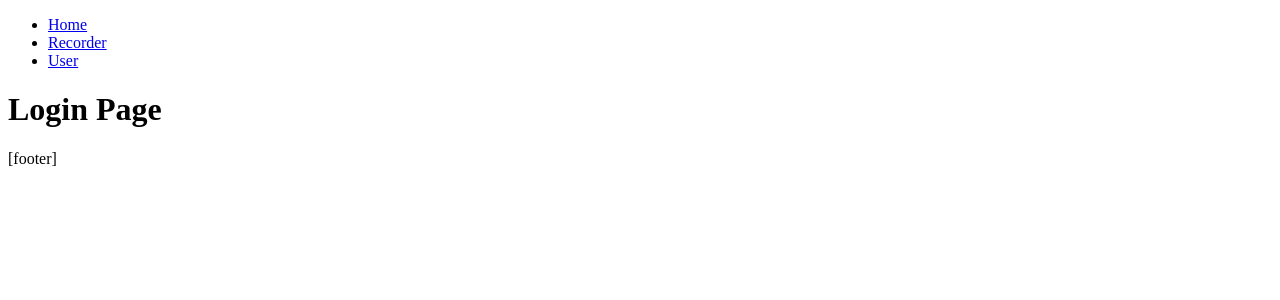
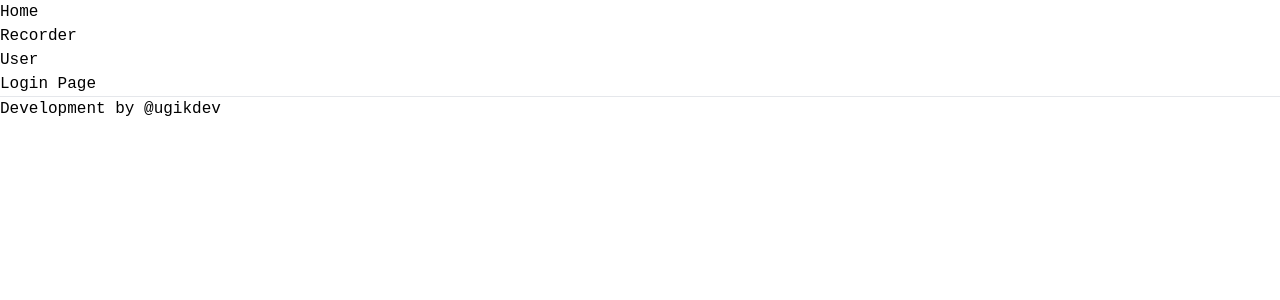
Before and after one commit to ugik-dev/pertamina-screening, a Next.js app: page / in a window 1280 px wide. Shown: the top 300 px of the page. Built offline with nearby package versions, Linux system fonts and the light colour scheme.

Commit message:
init styling with tailwindcss

```diff
--- /dev/null
+++ b/app/global.css
@@ -0,0 +1,7 @@
+@tailwind base;
+@tailwind components;
+@tailwind utilities;
+
+body {
+  font-family: "Courier New", Courier, monospace;
+}
--- a/app/layout.jsx
+++ b/app/layout.jsx
@@ -1,4 +1,5 @@
 import Link from "next/link";
+import "./global.css";
 
 export default function LayoutRoot({ children }) {
   return (
@@ -25,7 +26,10 @@ export default function LayoutRoot({ children }) {
           </nav>
         </header>
         <main>{children}</main>
-        <footer>[footer]</footer>
+        <footer>
+          <hr />
+          Development by <a href="https://ugikdev.site">@ugikdev</a>
+        </footer>
       </body>
     </html>
   );
--- a/package.json
+++ b/package.json
@@ -12,5 +12,10 @@
     "next": "^14.2.7",
     "react": "^18.3.1",
     "react-dom": "^18.3.1"
+  },
+  "devDependencies": {
+    "autoprefixer": "^10.4.20",
+    "postcss": "^8.4.41",
+    "tailwindcss": "^3.4.10"
   }
 }
--- /dev/null
+++ b/postcss.config.js
@@ -0,0 +1,6 @@
+module.exports = {
+  plugins: {
+    tailwindcss: {},
+    autoprefixer: {},
+  },
+}
--- /dev/null
+++ b/tailwind.config.js
@@ -0,0 +1,11 @@
+/** @type {import('tailwindcss').Config} */
+module.exports = {
+  content: [
+    "./app/**/*.{js,jsx}", // Note the addition of the `app` directory.
+    "./components/**/*.{js,jsx}",
+  ],
+  theme: {
+    extend: {},
+  },
+  plugins: [],
+};
```
Also changed, not shown: 2 other files (tests, documents, lock files or other folders).
